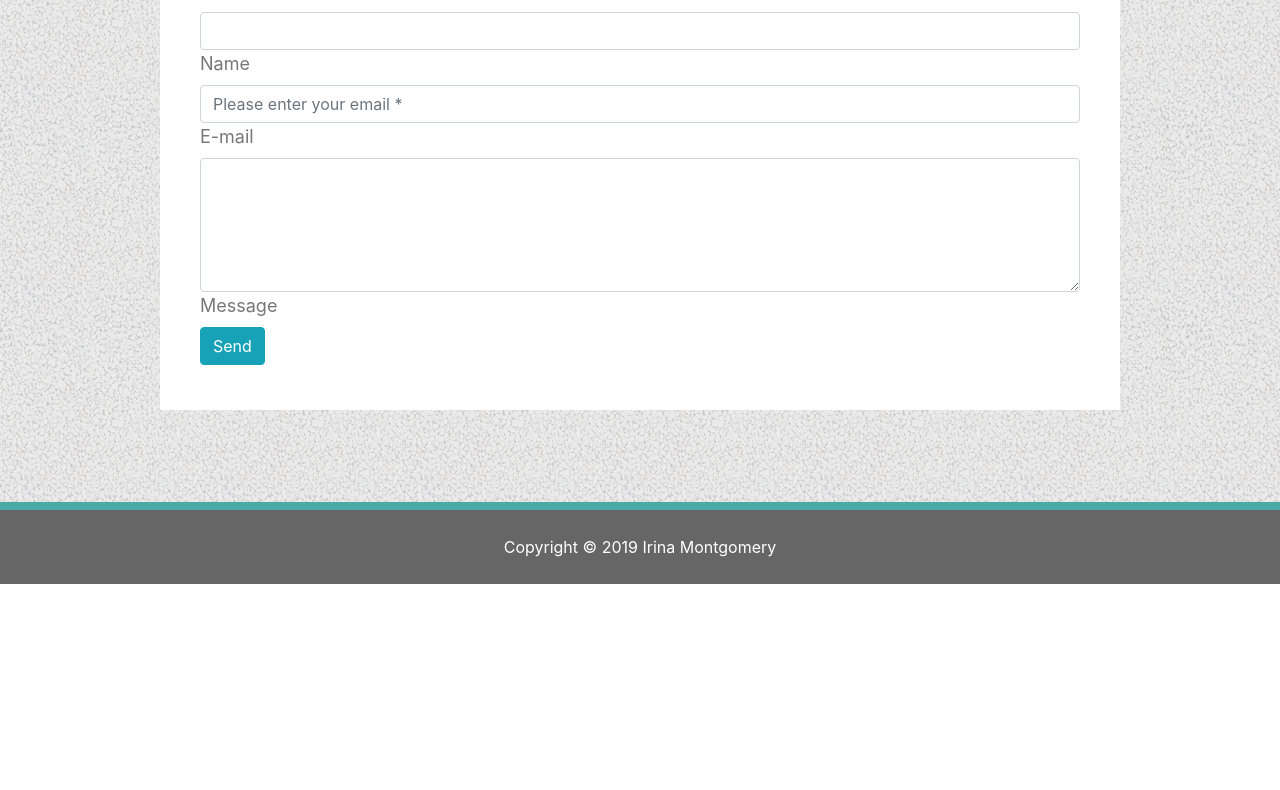
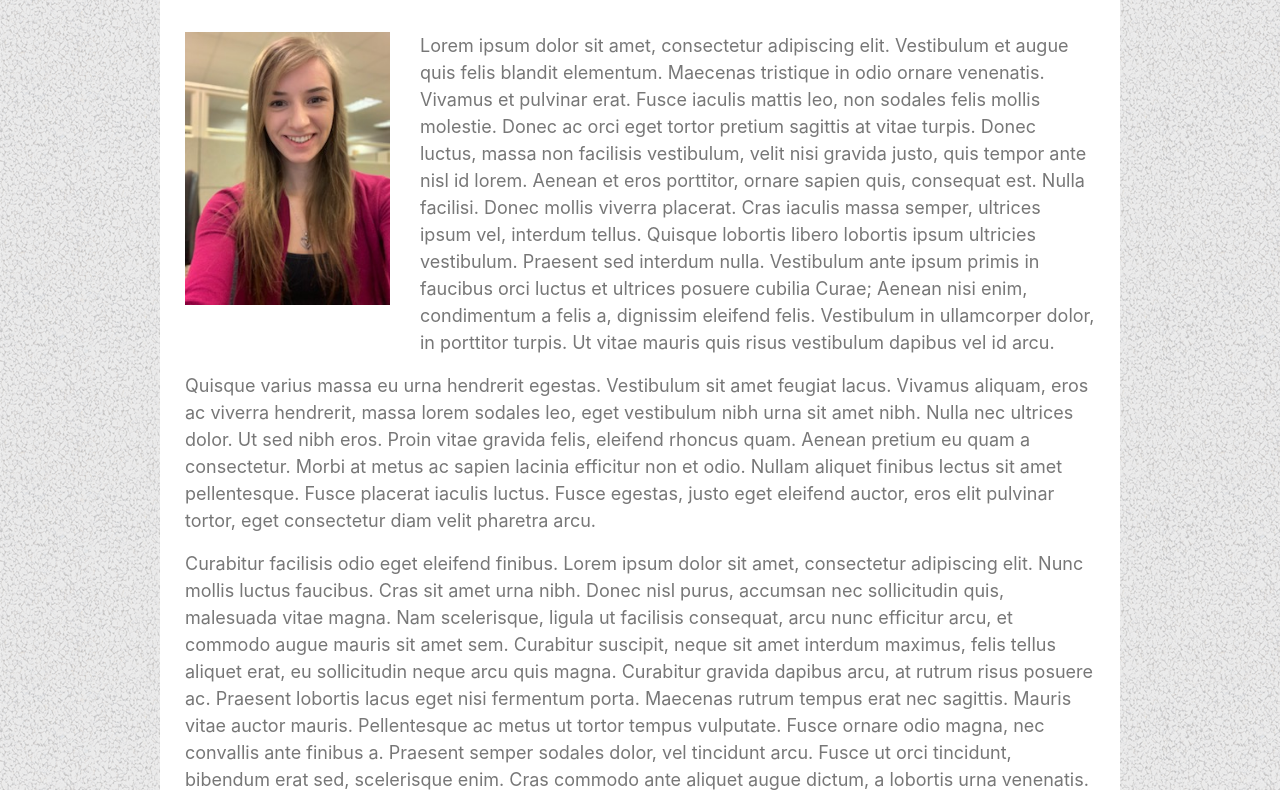
Before and after one commit to irinamontgomery/Bootstrap-Portfolio, a plain HTML site: page contacts.html in a window 1280 px wide. Shown: the part 219-1009 px from the top of the page. Before the commit the page ends 803 px from the top, so only its background shows below. Drawn offline with nearby package versions, Linux system fonts and the light colour scheme.

Commit message:
Update contacts.html

```diff
--- a/contacts.html
+++ b/contacts.html
@@ -18,7 +18,7 @@
 
         <nav class="navbar navbar-expand-lg navbar-light bg-light">
             <!--Nav Bar- Need Brand Refence entered-->
-            <h1 class=" irina">Irina Montgomery</h1>
+            <h1 class="irina">Irina Montgomery</h1>
             <button class="navbar-toggler" type="button" data-toggle="collapse" data-target="#navbarSupportedContent" aria-controls="navbarSupportedContent" aria-expanded="false" aria-label="Toggle navigation">
                 <span class="navbar-toggler-icon"></span>
             </button>
@@ -49,51 +49,26 @@
 
     <main>
         <div class="container">
-            <h1>Contact </h1>
-            <section>
-
+            <div class="row">
+                <div class="col-sm-12">
+                    <h1>About Me</h1>
+                    <section>
+                </div>
+                <!--row-->
                 <div class="row">
-
-
-                    <div class="col-md-12">
-                        <form id="contact-form" name="contact-form" action="mailto:irina.montgomery@gmail.com" method="POST">
-
-
-                            <div class="row">
-
-
-                                <div class="col-md-12">
-                                    <div class="md-form mb-0">
-                                        <input type="text" id="name" name="name" class="form-control">
-                                        <label for="name" class="">Name</label>
-                                    </div>
-                                </div>
-
-
-                                <div class="col-md-12">
-                                    <div class="md-form mb-0">
-
-                                        <input id="form_email" type="email" name="email" class="form-control" placeholder="Please enter your email *" required="required" data-error="Valid email is required."> <label for="email" class="">E-mail</label>
-
-                                    </div>
-                                </div>
-                            </div>
-                            <div class="row">
-                                <div class="col-md-12">
-                                    <div class="md-form">
-                                        <textarea type="text" id="message" name="message" rows="5" class="form-control md-textarea"></textarea>
-                                        <label for="message">Message</label>
-                                    </div>
-                                </div>
-                            </div>
-
-                            <button type="submit" class="btn btn-info">Send</button>
-                        </form>
-                        </form>
+                    <div class="col-3"><img class="img-fluid" src="images/irina.jpg"></div>
+                    <div class="col-9">
+                        <p>Lorem ipsum dolor sit amet, consectetur adipiscing elit. Vestibulum et augue quis felis blandit elementum. Maecenas tristique in odio ornare venenatis. Vivamus et pulvinar erat. Fusce iaculis mattis leo, non sodales felis mollis molestie. Donec ac orci eget tortor pretium sagittis at vitae turpis. Donec luctus, massa non facilisis vestibulum, velit nisi gravida justo, quis tempor ante nisl id lorem. Aenean et eros porttitor, ornare sapien quis, consequat est. Nulla facilisi. Donec mollis viverra placerat. Cras iaculis massa semper, ultrices ipsum vel, interdum tellus. Quisque lobortis libero lobortis ipsum ultricies vestibulum. Praesent sed interdum nulla. Vestibulum ante ipsum primis in faucibus orci luctus et ultrices posuere cubilia Curae; Aenean nisi enim, condimentum a felis a, dignissim eleifend felis. Vestibulum in ullamcorper dolor, in porttitor turpis. Ut vitae mauris quis risus vestibulum dapibus vel id arcu.</p>
                     </div>
+                    <div class="col-12">
+                        <p>Quisque varius massa eu urna hendrerit egestas. Vestibulum sit amet feugiat lacus. Vivamus aliquam, eros ac viverra hendrerit, massa lorem sodales leo, eget vestibulum nibh urna sit amet nibh. Nulla nec ultrices dolor. Ut sed nibh eros. Proin vitae gravida felis, eleifend rhoncus quam. Aenean pretium eu quam a consectetur. Morbi at metus ac sapien lacinia efficitur non et odio. Nullam aliquet finibus lectus sit amet pellentesque. Fusce placerat iaculis luctus. Fusce egestas, justo eget eleifend auctor, eros elit pulvinar tortor, eget consectetur diam velit pharetra arcu.</p>
+                        <p>Curabitur facilisis odio eget eleifend finibus. Lorem ipsum dolor sit amet, consectetur adipiscing elit. Nunc mollis luctus faucibus. Cras sit amet urna nibh. Donec nisl purus, accumsan nec sollicitudin quis, malesuada vitae magna. Nam scelerisque, ligula ut facilisis consequat, arcu nunc efficitur arcu, et commodo augue mauris sit amet sem. Curabitur suscipit, neque sit amet interdum maximus, felis tellus aliquet erat, eu sollicitudin neque arcu quis magna. Curabitur gravida dapibus arcu, at rutrum risus posuere ac. Praesent lobortis lacus eget nisi fermentum porta. Maecenas rutrum tempus erat nec sagittis. Mauris vitae auctor mauris. Pellentesque ac metus ut tortor tempus vulputate. Fusce ornare odio magna, nec convallis ante finibus a. Praesent semper sodales dolor, vel tincidunt arcu. Fusce ut orci tincidunt, bibendum erat sed, scelerisque enim. Cras commodo ante aliquet augue dictum, a lobortis urna venenatis.</p>
+                    </div>
+                    <!--row-->
                 </div>
-        </div>
-        </section>
+                <!--container-->
+            </div>
+            </section>
     </main>
     <footer>Copyright &copy; 2019 Irina Montgomery </footer>
 </body>
```
